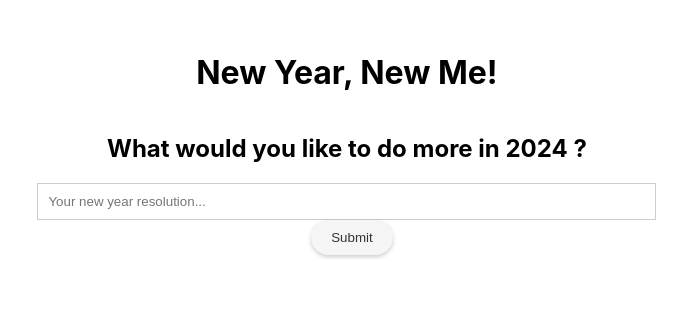
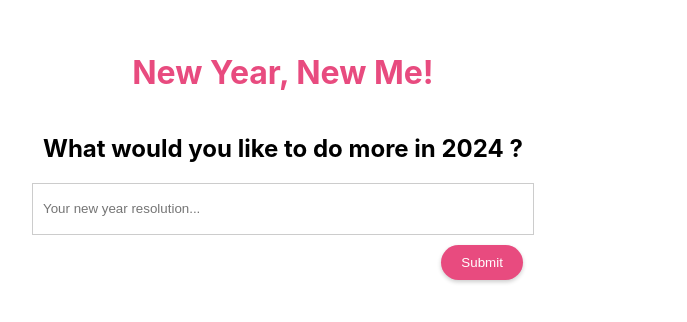
Before and after one commit to makih2003/fresh-start, a React (Create React App) app in the folder fresh-start-frontend/: page / in a window 1280 px wide. Shown: the part 208-530 px from the top of the page, without its empty margins (405-1092 px from the left). Built offline with nearby package versions, Linux system fonts and the light colour scheme; no server answers.

Commit message:
add second page css

```diff
--- a/fresh-start-frontend/src/components/FirstPage.css
+++ b/fresh-start-frontend/src/components/FirstPage.css
@@ -1,7 +1,7 @@
 .content {
   position: absolute;
   top: 30%;
-  left: 40%;
+  left: 35%;
   display: flex;
   flex-direction: column;
   justify-content: center;
@@ -12,29 +12,35 @@
   display: flex;
   flex-direction: column;
   align-items: center;
+  width: 100%;
 }
 
 input {
-  width: 300%;
+  width: 100%;
   height: 30px;
-  padding: 10px; /* Add padding as needed */
+  padding: 10px;
   border: 1px solid #ccc;
-  flex: 1; /* The input takes up all available space */
-  padding: 10px; /* Add padding as needed */
+  padding: 10px;
 }
 
 button {
-  background-color: #f5f5f5; /* Light gray background */
-  color: #333; /* Dark text color for contrast */
+  background-color: #e84b7f;
+  color: #fff;
   border: none;
-  border-radius: 25px; /* Rounded corners */
-  padding: 10px 20px; /* Adjust padding as needed */
+  border-radius: 25px;
+  padding: 10px 20px;
+  margin-top: 10px;
   cursor: pointer;
-  box-shadow: 0 2px 4px rgba(0, 0, 0, 0.2); /* Shadow effect */
-  transition: background-color 0.3s; /* Smooth transition on hover */
-  margin-left: 10px;
+  box-shadow: 0 2px 4px rgba(0, 0, 0, 0.2);
+  transition: background-color 0.3s;
+  align-self: flex-end;
+  margin-left: auto;
 
   &:hover {
-    background-color: #ddd;
+    background-color: #d81b60;
   }
 }
+
+h1 {
+  color: #e84b7f;
+}
--- /dev/null
+++ b/fresh-start-frontend/src/components/SecondPage.css
@@ -0,0 +1,10 @@
+.resolutions {
+  position: absolute;
+  display: flex;
+  top: 10%;
+  left: 10%;
+  right: 10%;
+}
+
+.resolution {
+}
--- a/fresh-start-frontend/src/components/SecondPage.js
+++ b/fresh-start-frontend/src/components/SecondPage.js
@@ -1,8 +1,24 @@
+import "./SecondPage.css";
+
 function SecondPage({ data }) {
+  function getColor() {
+    return (
+      "hsl(" +
+      360 * Math.random() +
+      "," +
+      (40 + 70 * Math.random()) +
+      "%," +
+      (40 + 10 * Math.random()) +
+      "%)"
+    );
+  }
+
   return (
-    <div>
+    <div className="resolutions">
       {data.map((content) => (
-        <span>{content.content} . </span>
+        <span className="resolution" style={{ color: getColor() }}>
+          {content.content}
+        </span>
       ))}
     </div>
   );
```
